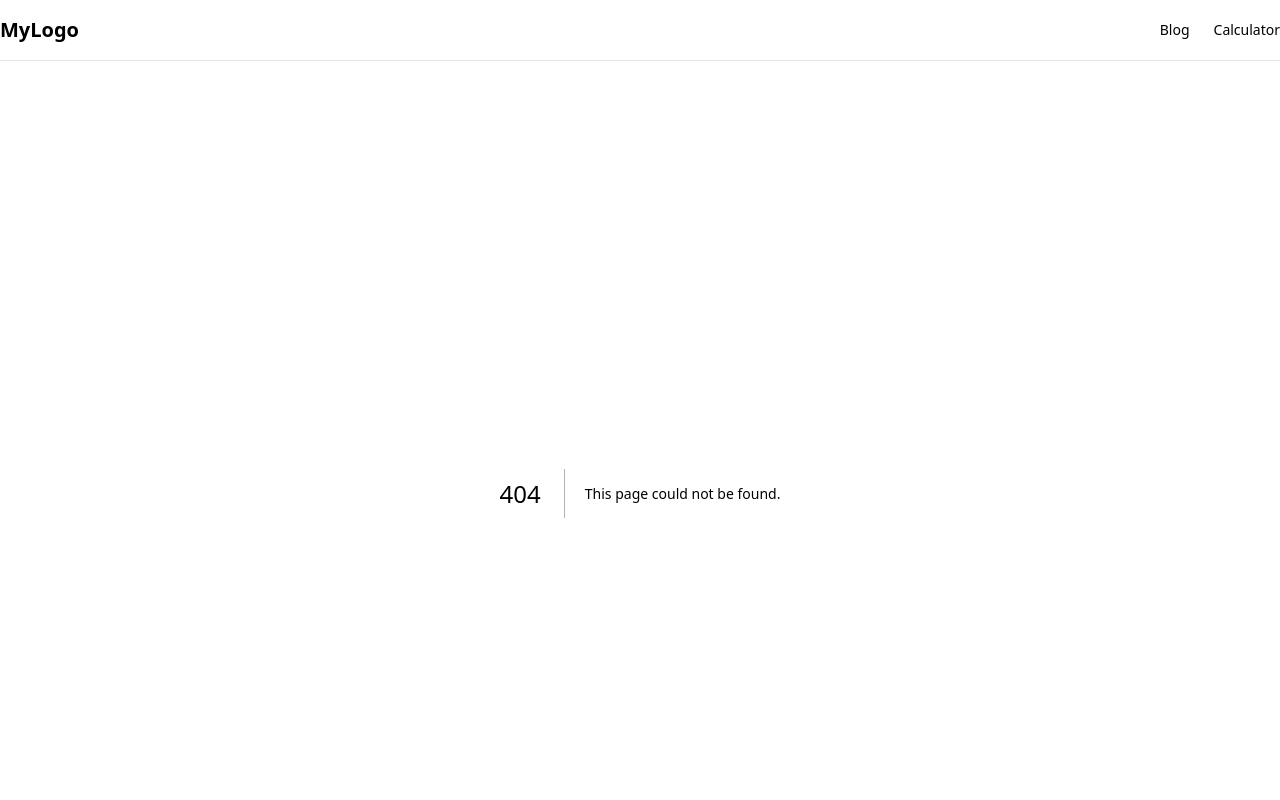
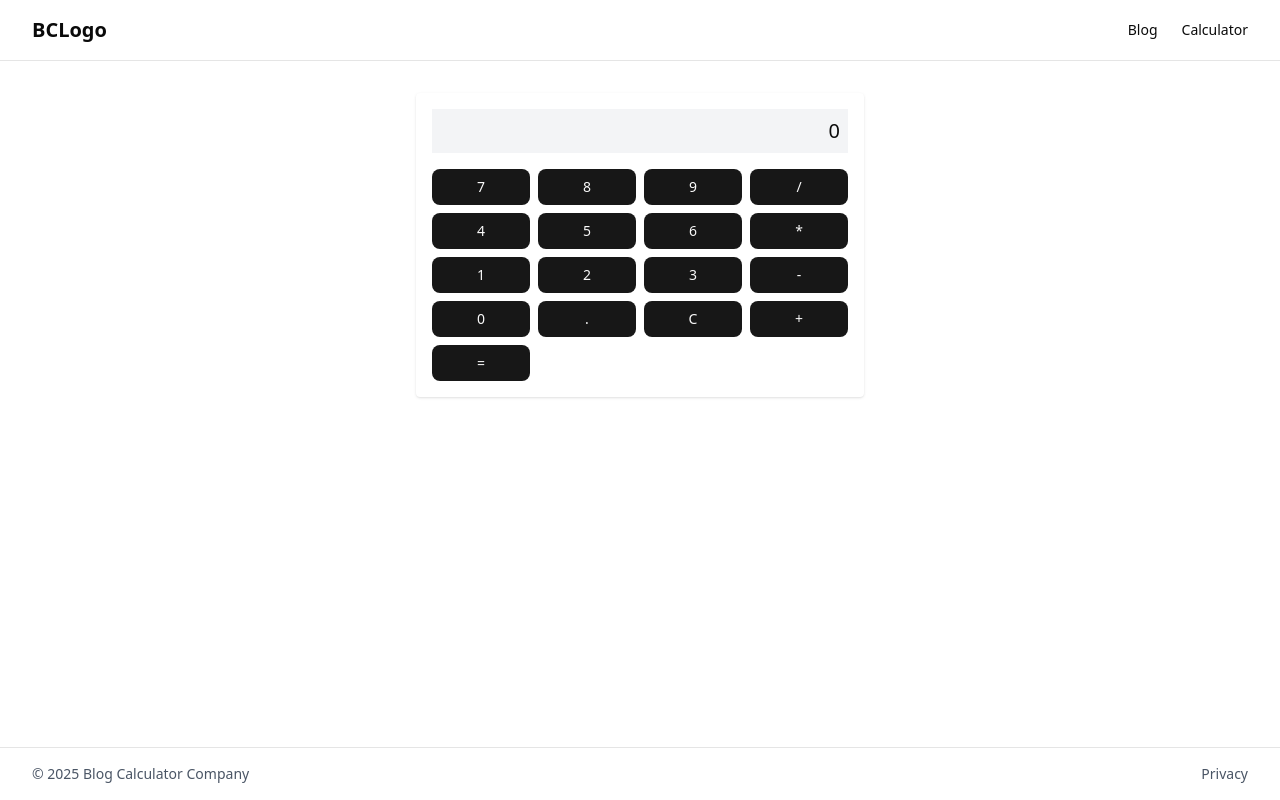
Before and after one commit to Myakizh/next-blog-calculator, a Next.js app: page /calculator in a window 1280 px wide. Before the commit this address had no page. Shown: the top 800 px of the page. Built offline with nearby package versions, Linux system fonts and the light colour scheme.

Commit message:
add calculator + adjust layout paddings

```diff
--- /dev/null
+++ b/app/calculator/page.tsx
@@ -0,0 +1,91 @@
+"use client";
+
+import { useState, useEffect, useCallback } from "react";
+import { Button } from "@/components/ui/button";
+
+export default function CalculatorPage() {
+  const [input, setInput] = useState("");
+  const [result, setResult] = useState<string | null>(null);
+
+  const calculate = useCallback(() => {
+    try {
+      const result = Function(`"use strict"; return (${input})`)();
+      setResult(result.toString());
+    } catch {
+      setResult("Error");
+    }
+  }, [input]);
+
+  const clear = useCallback(() => {
+    setInput("");
+    setResult(null);
+  }, []);
+
+  useEffect(() => {
+    const handleKeyDown = (e: KeyboardEvent) => {
+      const allowedKeys = "0123456789+-*/.";
+      if (allowedKeys.includes(e.key)) {
+        setInput((prev) => prev + e.key);
+      } else if (e.key === "Enter") {
+        calculate();
+      } else if (e.key === "Backspace") {
+        setInput((prev) => prev.slice(0, -1));
+      } else if (e.key.toLowerCase() === "c") {
+        clear();
+      }
+    };
+
+    window.addEventListener("keydown", handleKeyDown);
+    return () => window.removeEventListener("keydown", handleKeyDown);
+  }, [calculate, clear]);
+
+  const handleButtonClick = (value: string) => {
+    if (value === "C") clear();
+    else if (value === "=") calculate();
+    else setInput((prev) => prev + value);
+  };
+
+  const buttons = [
+    "7",
+    "8",
+    "9",
+    "/",
+    "4",
+    "5",
+    "6",
+    "*",
+    "1",
+    "2",
+    "3",
+    "-",
+    "0",
+    ".",
+    "C",
+    "+",
+    "=",
+  ];
+
+  return (
+    <div className="max-w-md mx-auto p-4 bg-white shadow rounded">
+      <div className="mb-4 p-2 bg-gray-100 text-right text-xl font-mono min-h-10">
+        {input || "0"}
+      </div>
+      {result !== null && (
+        <div className="mb-4 p-2 bg-gray-200 text-right text-xl font-mono">
+          = {result}
+        </div>
+      )}
+      <div className="grid grid-cols-4 gap-2">
+        {buttons.map((btn) => (
+          <Button
+            key={btn}
+            onClick={() => handleButtonClick(btn)}
+            className="py-2"
+          >
+            {btn}
+          </Button>
+        ))}
+      </div>
+    </div>
+  );
+}
--- a/components/footer.tsx
+++ b/components/footer.tsx
@@ -3,8 +3,8 @@ import Link from "next/link";
 export default function Footer() {
   return (
     <footer className="w-full border-t mt-10">
-      <div className="container mx-auto flex items-center justify-between py-4 text-sm text-gray-600">
-        <span>© {new Date().getFullYear()} My Company</span>
+      <div className="max-w-7xl mx-auto px-4 sm:px-6 lg:px-8 flex items-center justify-between py-4 text-sm text-gray-600">
+        <span>© {new Date().getFullYear()} Blog Calculator Company</span>
 
         <Link href="/privacy" className="hover:underline">
           Privacy
--- a/components/header.tsx
+++ b/components/header.tsx
@@ -3,9 +3,9 @@ import Link from "next/link";
 export default function Header() {
   return (
     <header className="w-full border-b">
-      <div className="container mx-auto flex items-center justify-between py-4">
+      <div className="max-w-7xl mx-auto px-4 sm:px-6 lg:px-8 flex items-center justify-between py-4">
         <Link href="/" className="text-xl font-bold">
-          MyLogo
+          BCLogo
         </Link>
 
         <nav className="flex gap-6 text-sm">
```
